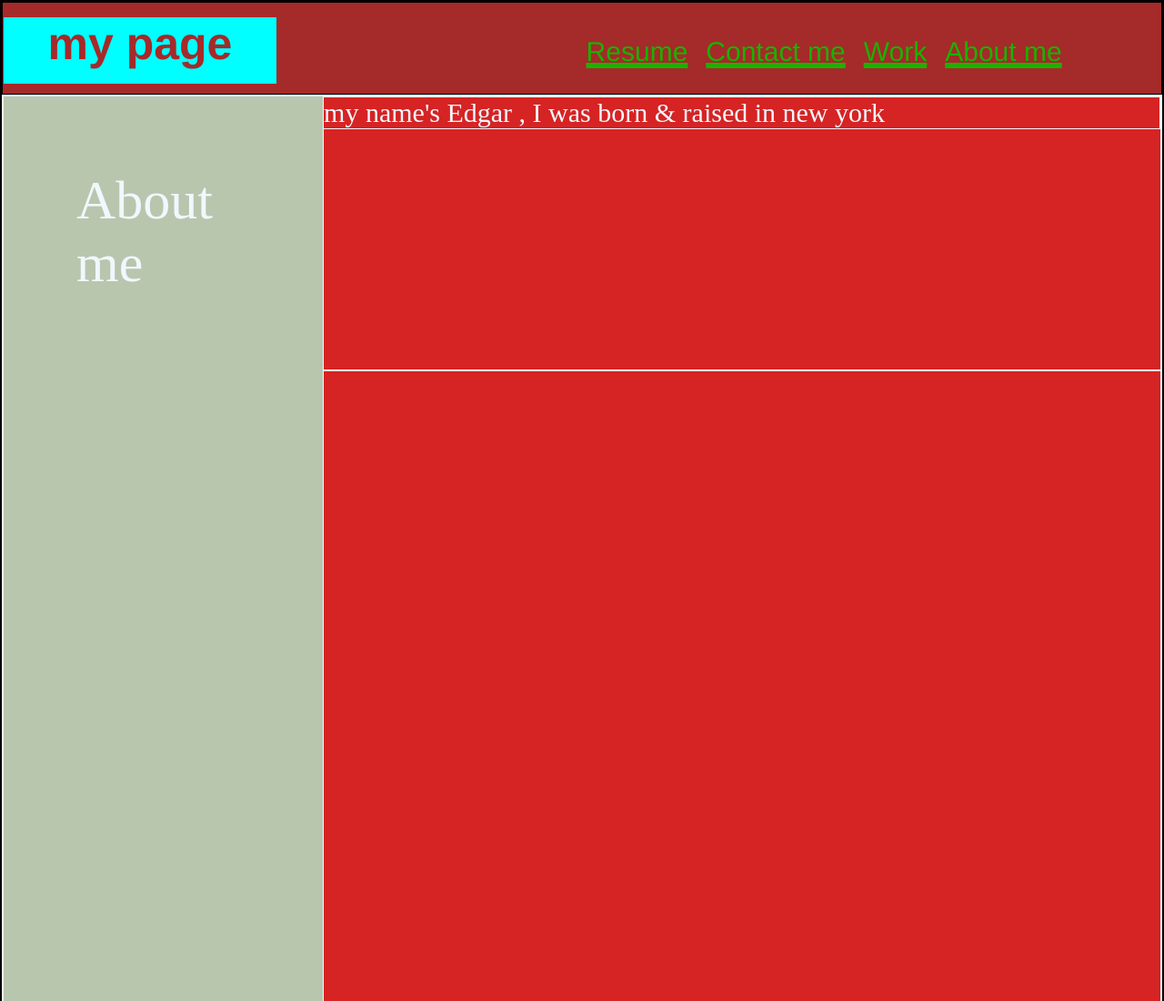
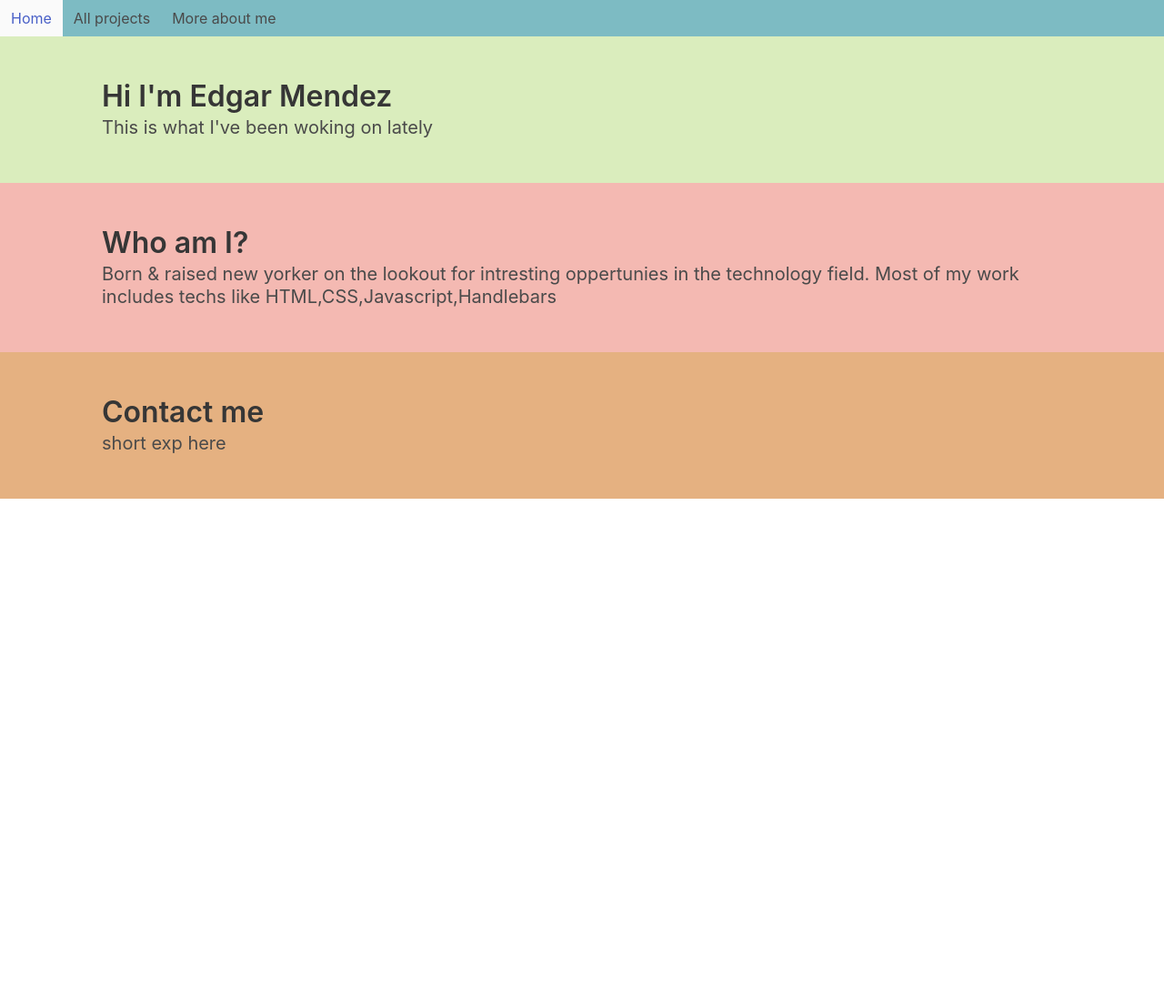
Before and after one commit to edgarmendez94/e-mendez-site, a website: page index.html in a window 1280 px wide. Shown: the top 1100 px of the page at 91% size. After the commit the page ends 800 px from the top, so only its background shows below. Drawn offline with nearby package versions, Linux system fonts and the light colour scheme.

Commit message:
fixing site

```diff
--- a/assets/css/style.css
+++ b/assets/css/style.css
@@ -1,186 +1,15 @@
-*{
-
-    border: solid 1px;
-    margin: 0;
-    padding: 0;
-
+#navbarBasicExample{
+    background-color: #7DBBC3;
 }
 
-body{
-
-   min-height: 100vh;
-   display: flex;
-   flex-direction: column;
-
+#sec-1{
+    background-color: #DAEDBD;
 }
 
-header{
-
-    height: 100px;
-    background-color: brown;
-
-
+#sec-2{
+    background-color: #F4B9B2;
 }
 
-#main-header h1{
-
-    font-family: Helvetica, sans-serif;
-    font-size: 50px;
-    color: brown;
-    background-color: aqua;
-    max-width: 300px;
-    margin-top: 15px;
-    padding-bottom: 15px;
-    text-align: center;
-
+#sec-3{
+    background-color: #E5B181;
 }
-
-#navi{
-    border: none;
-    position: absolute;
-    right: 8%;
-    top: 30px;
-
-}
-
-#navi ul{
-
-    border: none;
-    list-style-type: none;
-
-    margin-bottom: 20px;
-
-}
-
-#navi ul li{
-    border: none;
-    font-family: Helvetica, sans-serif;
-    font-size: 30px;
-    display: inline;
-    float: right;
-    padding: 10px;
-    text-decoration: underline solid rgb(24, 179, 0) 5px;
-
-
-
-}
-
-#navi ul li a{
-    border: none;
-    color: rgb(24, 179, 0);
-}
-
-
-main{
-    box-sizing: border-box;
-    background-color: rgb(214, 35, 35);
-    color: aliceblue;
-    min-height: 80vh;
-
-
-}
-
-.about-me-content{
-
-    height: 300px;
-    font-size: 30px;
-
-}
-
-
-.image-1{
-    border: solid 7px blueviolet;
-    width: 1110px;
-    height: 570px;
-    opacity: 0.7;
-
-}
-
-
-.content-card-big h1{
-    border: none;
-    background-color: blueviolet;
-    max-width: 200px;
-    height: 50px;
-    text-align: center;
-    position: relative;
-    top: -67px;
-    right: -470px;
-
-}
-
-.content-card-big p{
-    border: none;
-    background-color: blueviolet;
-    max-width: 200px;
-    height: 28px;
-    text-align: center;
-    position: relative;
-    top: -84px;
-    right: -470px;
-
-}
-.content-card-big .image-1:hover {
-    opacity: 1;
-    border: solid 7px rgb(8, 209, 68);
-  }
-
-aside {
-    float: left;
-    background-color: #b9c6ae;
-    padding: 80px;
-    text-align: left;
-    height: 1408px;
-    width: 15%;
-    font-size: 60px;
-  }
-
-  .content-card-med{
-
-    display: flex;
-    flex-wrap: wrap;
-    max-width: fit-content;
-    height: 600px;
-
-  }
-
-  .content-card-med img{
-
-    position: relative;
-    width: 400px;
-    margin: 10px;
-    border: solid 7px blueviolet;
-    opacity: 0.7;
-
-
-  }
-
-  .content-card-med img:hover{
-
-    opacity: 1;
-    border: solid 7px rgb(8, 209, 68);
-
-  }
-
-  @media screen and (max-width: 768px) {
-
-    main,
-    nav,
-    aside,
-
-    .content-card-med {
-      flex-direction: column;
-    }
-
-  }
-
-
-footer{
-
-    font-size: 30px;
-  text-align: center;
-  background-color: blueviolet;
-  height: 50px;
-  bottom: 0;
-
-}
--- a/index.html
+++ b/index.html
@@ -6,68 +6,92 @@
         <meta name="viewport" content="width=device-width, initial-scale=1.0" />
         <Title>Edgar Mendez's page </Title>
         <link rel="stylesheet" href="./assets/css/style.css">
+        <link rel="stylesheet" href="https://cdn.jsdelivr.net/npm/bulma@0.9.4/css/bulma.min.css">
     </head>
+        <div>
+          <a role="button" class="navbar-burger" aria-label="menu" aria-expanded="false" data-target="navbarBasicExample">
+            <span aria-hidden="true"></span>
+            <span aria-hidden="true"></span>
+            <span aria-hidden="true"></span>
+          </a>
+        </div>
 
-<body>
+        <div id="navbarBasicExample" class="navbar-menu">
+          <div class="navbar-start">
+            <a class="navbar-item">
+              Home
+            </a>
 
-    <header id="main-header">
+            <a class="navbar-item">
+              All projects
+            </a>
 
-      <h1>my page</h1>
-
-        <nav id="navi">
-
-         <ul>
-            <li><a href="google.com"> About me</a></li>
-            <li><a href="google.com"> Work</a></li>
-            <li><a href="google.com"> Contact me</a></li>
-            <li><a href="google.com"> Resume</a></li>
-        </ul>
-
+            <a class="navbar-item">
+                More about me
+              </a>
+          </div>
+        </div>
       </nav>
 
-    </header>
+      <section id="sec-1">
 
-   <main id="main-content">
+        <div class="container">
 
-    <aside id="side-content">
+            <section class="hero">
+                <div class="hero-body">
+                  <p class="title">
+                    Hi I'm Edgar Mendez
+                  </p>
+                  <p class="subtitle">
+                    This is what I've been woking on lately
+                  </p>
+                </div>
+              </section>
 
-        About me
 
-    </aside>
-
-    <article class="about-me-content">
-       <p> my name's Edgar , I was born & raised in new york </p>
-    </article>
-
-       <section class="content-card-big">
-           <img class="image-1" src="./assets/images/pexels-photo-310452.jpeg" alt="wavy colors">
-            <h1>surf report</h1>
-            <p>mern stack</p>
-
+        </div>
 
       </section>
 
+      <section id="sec-2">
 
-            <section class="content-card-med">
-                <img class="image-2" src="./assets/images/pexels-simon-berger-1323550.jpg" alt=""/>
-                <img class="image-3" src="./assets/images/pexels-jeremy-bishop-2422915.jpg" alt=""/>
-                <img class="image-4" src="./assets/images/pexels-johannes-plenio-2259232.jpg" alt=""/>
-                <img class="image-5" src="./assets/images/pexels-jakub-novacek-924824.jpg" alt=""/>
+        <div class="container">
+
+            <section class="hero">
+                <div class="hero-body">
+                  <p class="title">
+                    Who am I?
+                  </p>
+                  <p class="subtitle">
+                    Born & raised new yorker on the lookout for intresting oppertunies in the technology field.
+                    Most of my work includes techs like HTML,CSS,Javascript,Handlebars
+                  </p>
+                </div>
               </section>
 
 
+        </div>
+
+      </section>
+
+      <section id="sec-3">
+
+        <div class="container">
+
+            <section class="hero">
+                <div class="hero-body">
+                  <p class="title">
+                    Contact me
+                  </p>
+                  <p class="subtitle">
+                    short exp here
+                  </p>
+                </div>
+              </section>
 
 
-   </main>
+        </div>
 
-   <footer id="page-footer">
-
-    the footer!
-
-   </footer>
-
-
-
-</body>
+      </section>
 
 </html>
--- /dev/null
+++ b/package.json
@@ -0,0 +1,5 @@
+{
+  "dependencies": {
+    "bulma": "^0.9.4"
+  }
+}
```
Also changed, not shown: 2 other files. Lines whose indentation alone changed are shown as unchanged.
